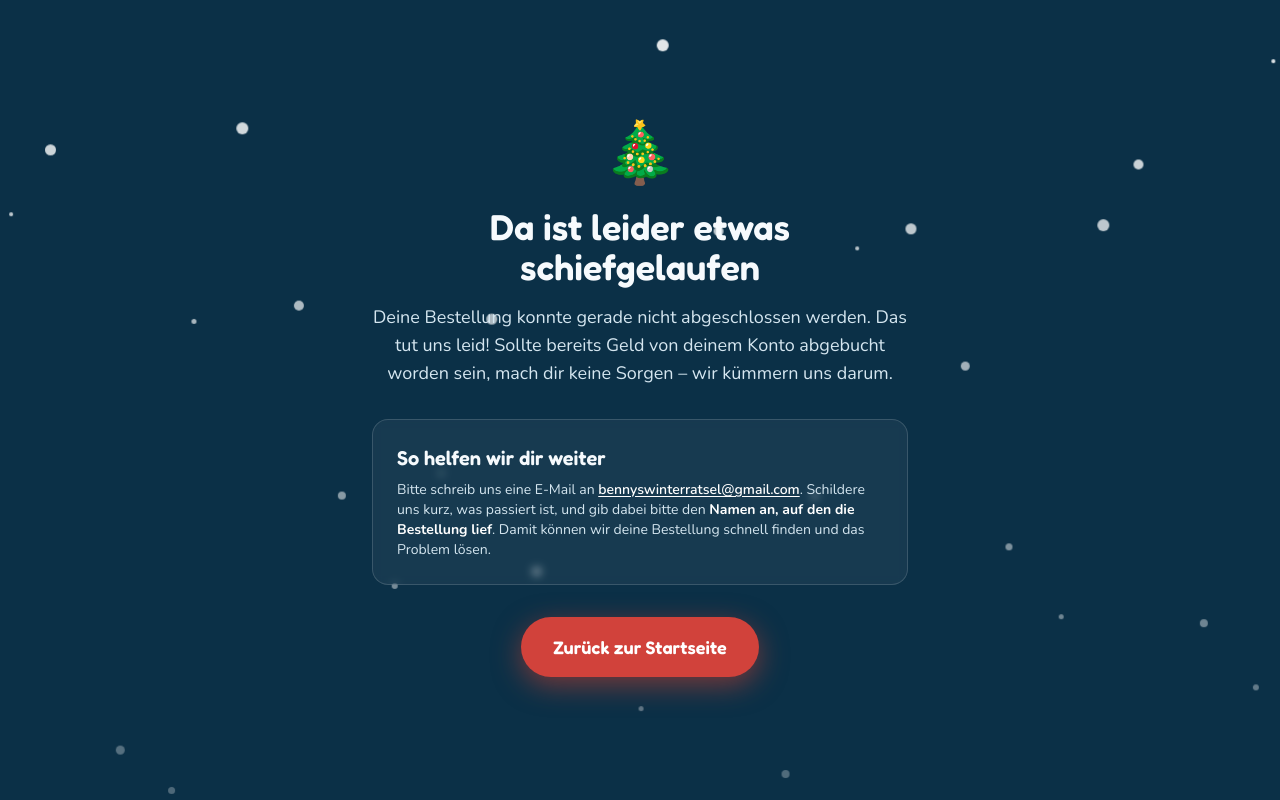
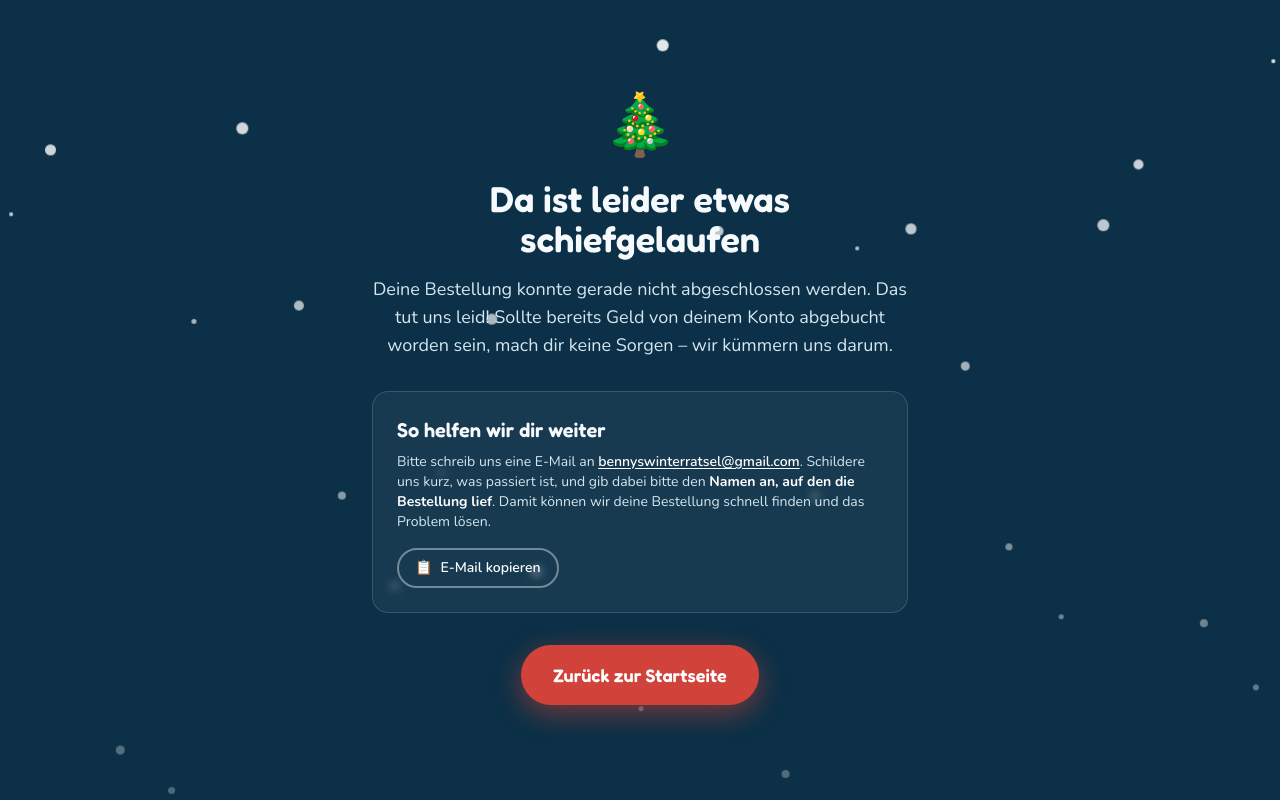
Before and after one commit to TomsGit001/AdventskalenderShop, a Next.js app: page /sorry-fail in a window 1280 px wide. Built offline with nearby package versions, Linux system fonts and the light colour scheme.

Commit message:
feat: füge "E-Mail kopieren"-Button auf Sorry-Fail-Seite hinzu
Co-authored-by: aider (deepseek/deepseek-chat) <aider@aider.chat>

```diff
--- /dev/null
+++ b/app/sorry-fail/layout.tsx
@@ -0,0 +1,11 @@
+export const metadata = {
+  title: "Etwas ist schiefgelaufen – Bennys Winterrätsel",
+};
+
+export default function SorryFailLayout({
+  children,
+}: {
+  children: React.ReactNode;
+}) {
+  return children;
+}
--- a/app/sorry-fail/page.tsx
+++ b/app/sorry-fail/page.tsx
@@ -1,11 +1,24 @@
+"use client";
+
+import { useState } from "react";
 import Link from "next/link";
 import Snowfall from "@/components/Snowfall";
 
-export const metadata = {
-  title: "Etwas ist schiefgelaufen – Bennys Winterrätsel",
-};
+const SUPPORT_EMAIL = "bennyswinterratsel@gmail.com";
 
 export default function SorryFail() {
+  const [copied, setCopied] = useState(false);
+
+  const copyEmail = async () => {
+    try {
+      await navigator.clipboard.writeText(SUPPORT_EMAIL);
+      setCopied(true);
+      setTimeout(() => setCopied(false), 2000);
+    } catch {
+      /* Fallback: Nutzer kann die Adresse manuell markieren */
+    }
+  };
+
   return (
     <div className="relative min-h-screen overflow-hidden">
       <Snowfall />
@@ -29,15 +42,27 @@ export default function SorryFail() {
           <p className="mt-2 text-snow-200">
             Bitte schreib uns eine E-Mail an{" "}
             <a
-              href="mailto:bennyswinterratsel@gmail.com?subject=Problem%20mit%20meiner%20Bestellung"
+              href={`mailto:${SUPPORT_EMAIL}?subject=Problem%20mit%20meiner%20Bestellung`}
               className="font-semibold text-white underline underline-offset-2"
             >
-              bennyswinterratsel@gmail.com
+              {SUPPORT_EMAIL}
             </a>
             . Schildere uns kurz, was passiert ist, und gib dabei bitte den{" "}
             <strong className="text-white">Namen an, auf den die Bestellung lief</strong>.
             Damit können wir deine Bestellung schnell finden und das Problem lösen.
           </p>
+
+          <button
+            type="button"
+            onClick={copyEmail}
+            className="mt-4 inline-flex items-center gap-2 rounded-full border-2 border-white/40 px-4 py-2 text-sm font-semibold text-white transition hover:bg-white/10"
+          >
+            <span aria-hidden>📋</span>
+            {copied ? "Kopiert!" : "E-Mail kopieren"}
+          </button>
+          <span role="status" aria-live="polite" className="sr-only">
+            {copied ? "E-Mail-Adresse in die Zwischenablage kopiert." : ""}
+          </span>
         </section>
 
         <Link href="/" className="btn-cta mt-8 sm:w-auto">
```
